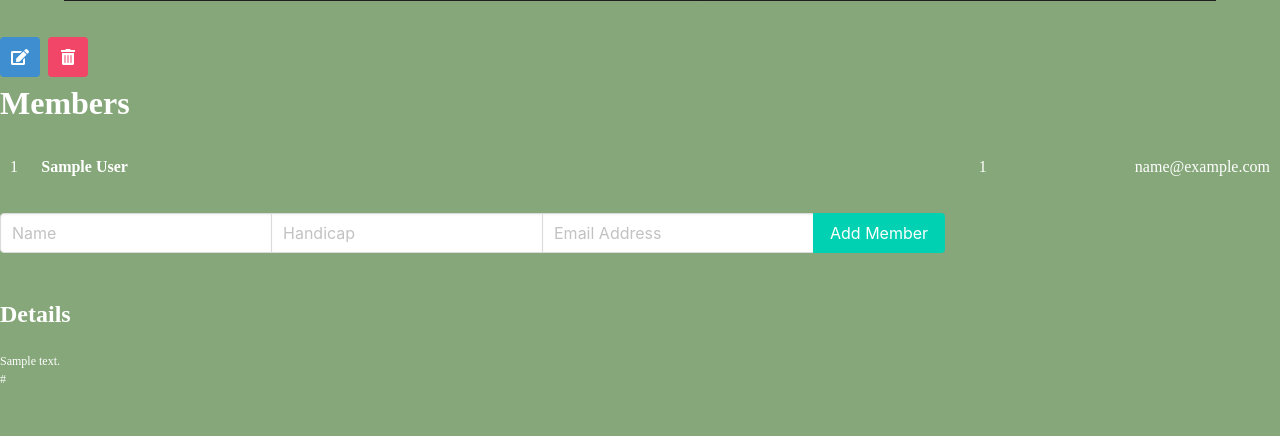
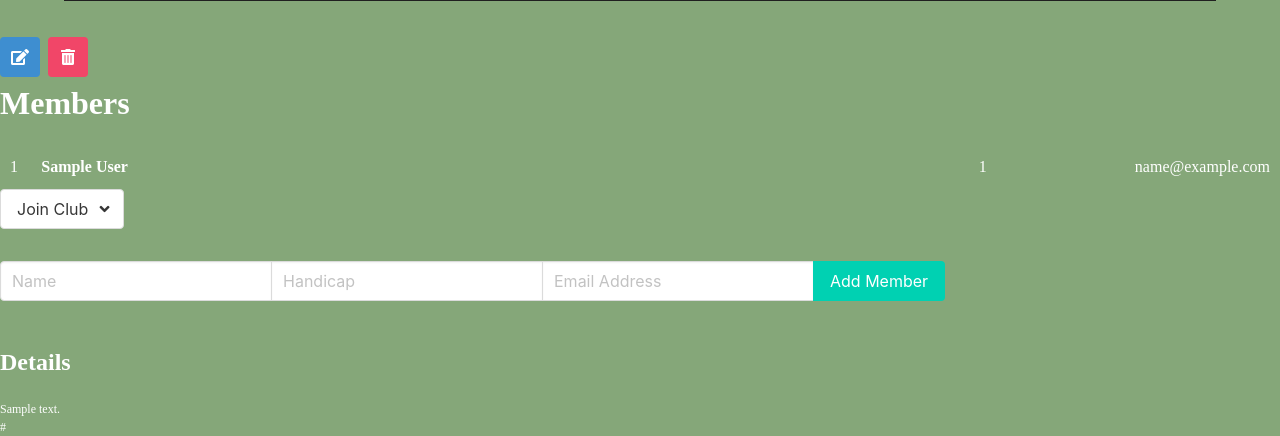
Before and after one commit to tjphillips08/Approach-App, a Django app: page /courses/1/ in a window 1280 px wide. Shown: the part 551-987 px from the top of the page. Before the commit the page ends 934 px from the top, so only its background shows below. Run offline with Django 4.2, Linux system fonts and the light colour scheme; tables that the repository leaves empty hold one stand-in row (values such as "Sample post"); grey boxes marked "Sample" are stand-in pictures; some web fonts are replaced.

Commit message:
added member association in a drop down for clubs

```diff
--- a/main_app/static/scripts/main.js
+++ b/main_app/static/scripts/main.js
@@ -3,3 +3,7 @@ $(".navbar-burger").click(function () {
     $(".navbar-burger").toggleClass("is-active");
     $(".navbar-menu").toggleClass("is-active");
   });
+
+  $(".dropdown").click(function (event) {
+    $(this).toggleClass("is-active");
+  });
--- a/main_app/templates/course_detail.html
+++ b/main_app/templates/course_detail.html
@@ -29,6 +29,35 @@
                 <span>{{member.handicap}}</span>
                 <span>{{member.email}}</span>
             </div>
+            <div class="dropdown">
+                <div class="dropdown-trigger">
+                  <button
+                    class="button"
+                    aria-haspopup="true"
+                    aria-controls="dropdown-menu"
+                  >
+                    <span>Join Club</span>
+                    <span class="icon is-small">
+                      <i class="fas fa-angle-down" aria-hidden="true"></i>
+                    </span>
+                  </button>
+                </div>
+                <div class="dropdown-menu" id="dropdown-menu" role="menu">
+                  <div class="dropdown-content">
+                    {% for club in clubs %}
+                <!-- each playlist becomes a drop
+                down item with the ids needed to add to the join table  -->
+                    <a
+                      href="{% url 'club_member_assoc' club.pk member.pk %}?assoc=add"
+                      class="dropdown-item"
+                    >
+                      {{club.name}}
+                    </a>
+                    {% endfor %}
+                  </div>
+                </div>
+              </div>
+            </span>
         {% empty %}
             <article class="message">
                 <div class="message-header">
--- a/main_app/views.py
+++ b/main_app/views.py
@@ -46,6 +46,11 @@ class CourseDetail(DetailView):
     model = Course
     template_name = "course_detail.html"
 
+    def get_context_data(self, **kwargs):
+        context = super().get_context_data(**kwargs)
+        context["clubs"] = Club.objects.all()
+        return context
+
 
 class CourseUpdate(UpdateView):
     model = Course
```
